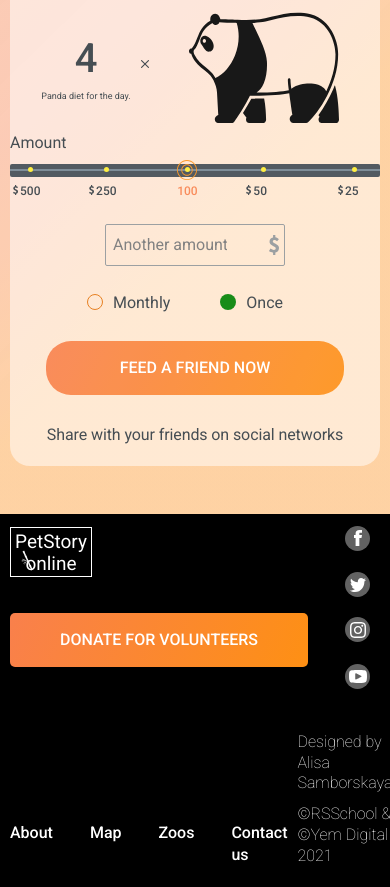
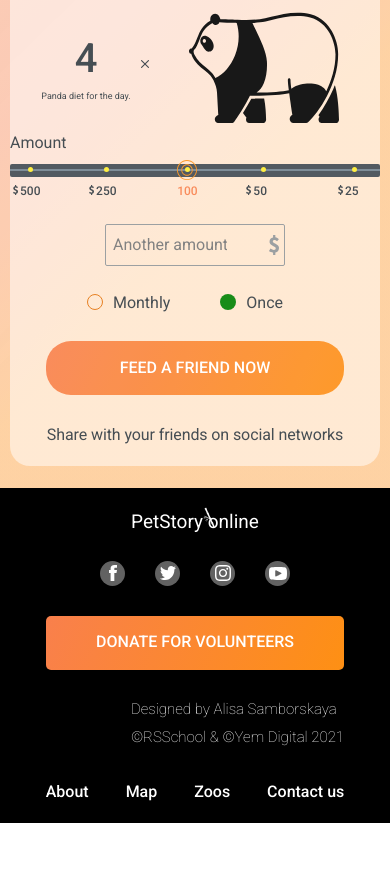
Before and after one commit to Ponomareva-Nina/Online-zoo, a website built with webpack: page online-zoo/src/pages/donate/donate.html in a window 390 px wide. Shown: the part 812-1699 px from the top of the page. After the commit the page ends 1635 px from the top, so only its background shows below. Built offline with nearby package versions, Linux system fonts and the light colour scheme.

Commit message:
feat: add adaptive for mobiles for footer

```diff
--- a/online-zoo/src/assets/styles/common-adaptive.scss
+++ b/online-zoo/src/assets/styles/common-adaptive.scss
@@ -200,5 +200,54 @@ $mobile-max-width: 634px;
     font-size: 16px;
     line-height: 140%;
   }
+
+  // === FOOTER ===
+  .footer {
+    padding: 20px 0;
+  }
+  .footer__inner {
+    gap: 30px;
+    align-items: center;
+
+    .logo {
+      width: fit-content;
+      height: fit-content;
+    }
+    a {
+      border: none;
+    }
+    .bamboo {
+      position: absolute;
+      right: -18px;
+      bottom: 0;
+    }
+  }
+  .footer-bottom {
+    margin-top: 0;
+    display: flex;
+    flex-direction: column-reverse;
+    align-items: center;
+    gap: 35px;
+  }
+  .socials {
+    position: absolute;
+    flex-direction: row;
+    left: 0;
+    right: 0;
+    top: 73px;
+    justify-content: center;
+    gap: 30px;
+  }
+  .footer-middle {
+    margin-top: 52px;
+  }
+  .footer__copyright {
+    font-size: 15px;
+    line-height: 18px;
+    justify-self: center;
+    margin-left: 85px;
+  }
+  // === /FOOTER ===
+
 }
 //=== /MOBILE STYLES ===
--- a/online-zoo/src/assets/styles/donate-adaptive.scss
+++ b/online-zoo/src/assets/styles/donate-adaptive.scss
@@ -173,12 +173,12 @@
     background-position: 33% 43%;
   }
   .donation-section__inner {
-    padding: 30px 10px;
+    padding: 30px 10px 22px;
   }
   .donation-info {
     max-width: 400px;
-    margin: 18px auto;
-    padding: 20px 0;
+    margin: 18px auto 0;
+    padding: 20px 0 ;
     gap: 0;
     .title_l {
       margin-right: 0px;
```
